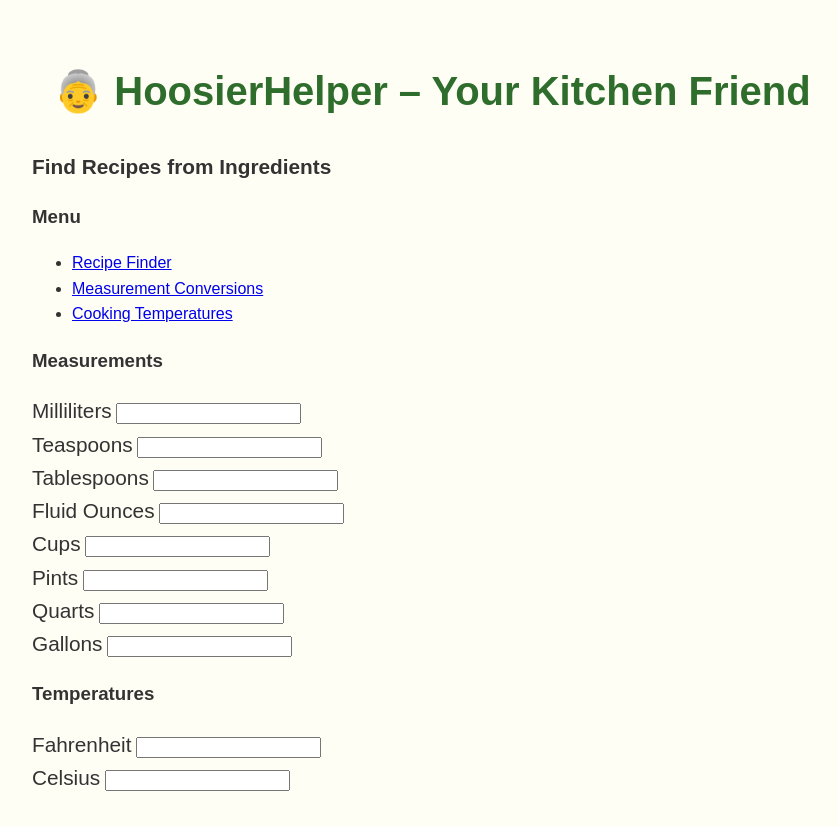
After one commit to MicahSamuel77/XTernHackathonRecipeApp, a Flask app: template templates/measurement.html in a window 1280 px wide. The commit adds this page. Shown: the whole page, without its empty margins (208-1047 px from the left). Run offline with Flask 3, Linux system fonts and the light colour scheme; the template is opened without the code that fills it, so the values that code supplies are empty.

Commit message:
conversion things and visual fixes

```diff
--- a/scripts/conversions.js
+++ b/scripts/conversions.js
@@ -1,38 +1,128 @@
-function convertFromTbsp() {
-    const tbspInput = document.getElementById("tablespoons");
-    const tspInput = document.getElementById("teaspoons");
-    const mlInput = document.getElementById("milliliters");
-
-    if (isNaN(tbspInput.value)) {
-        tbspInput.value = "";
-    } else {
-        tspInput.value = tbspInput.value*3;
-        mlInput.value = Math.round(10 * tbspInput.value * 14.787) / 10
+function convertToCups(amount, measurement) {
+    switch(measurement) {
+        case "ml":
+            return amount / 236.59;
+        case "tsp":
+            return amount / 48;
+        case "tbsp":
+            return amount / 16;
+        case "floz":
+            return amount / 8;
+        case "pints":
+            return amount * 2;
+        case "quarts":
+            return amount * 4;
+        case "gallons":
+            return amount * 16;
     }
 }
 
-function convertFromTsp() {
-    const tbspInput = document.getElementById("tablespoons");
-    const tspInput = document.getElementById("teaspoons");
-    const mlInput = document.getElementById("milliliters");
-
-    if (isNaN(tspInput.value)) {
-        tspInput.value = "";
-    } else {
-        tbspInput.value = Math.round(10 * tspInput.value / 3) / 10;
-        mlInput.value = Math.round(10 * tspInput.value * 4.929) / 10
+function convertFromCups(amount, measurement) {
+    switch(measurement) {
+        case "ml":
+            return amount * 236.59;
+        case "tsp":
+            return amount * 48;
+        case "tbsp":
+            return amount * 16;
+        case "floz":
+            return amount * 8;
+        case "pints":
+            return amount / 2;
+        case "quarts":
+            return amount / 4;
+        case "gallons":
+            return amount / 16;
     }
 }
 
-function convertFromMl() {
-    const tbspInput = document.getElementById("tablespoons");
-    const tspInput = document.getElementById("teaspoons");
-    const mlInput = document.getElementById("milliliters");
+function updateInputs(amount, measurement) {
+    const amountInCups = (measurement == "cups" ? amount : convertToCups(amount, measurement));
 
-    if (isNaN(mlInput.value)) {
-        mlInput.value = "";
-    } else {
-        tspInput.value = Math.round(10 * mlInput.value / .203) / 10;
-        tbspInput.value = Math.round(10 * mlInput.value / .068) / 10
+    if (measurement != "floz") {
+        const flOzInput = document.getElementById("fluidoz");
+        flOzInput.value = Math.round(100 * convertFromCups(amountInCups, "floz")) / 100;
+    }
+    if (measurement != "cups") {
+        const cupsInput = document.getElementById("cups");
+        cupsInput.value = Math.round(100 * amountInCups) / 100;
+    }
+    if (measurement != "cups") {
+        const pintsInput = document.getElementById("pints");
+        pintsInput.value = Math.round(100 * convertFromCups(amountInCups, "pints")) / 100;
+    }
+    if (measurement != "quarts") {
+        const quartsInput = document.getElementById("quarts");
+        quartsInput.value = Math.round(100 * convertFromCups(amountInCups, "quarts")) / 100;
+    }
+    if (measurement != "gallons") {
+        const gallonsInput = document.getElementById("gallons");
+        gallonsInput.value = Math.round(100 * convertFromCups(amountInCups, "gallons")) / 100;
+    }
+    if (measurement != "tbsp") {
+        const tbspInput = document.getElementById("tablespoons");
+        tbspInput.value = Math.round(100 * convertFromCups(amountInCups, "tbsp")) / 100;
+    }
+    if (measurement != "tsp") {
+        const tspInput = document.getElementById("teaspoons");
+        tspInput.value = Math.round(100 * convertFromCups(amountInCups, "tsp")) / 100;
+    }
+    if (measurement != "ml") {
+        const mlInput = document.getElementById("milliliters");
+        mlInput.value = Math.round(100 * convertFromCups(amountInCups, "ml")) / 100;
     }
 }
+
+function updateFromTbsp() {
+    const tbspInput = document.getElementById("tablespoons");
+    updateInputs(tbspInput.value, "tbsp");
+}
+
+function updateFromFlOz() {
+    const flOzInput = document.getElementById("fluidoz");
+    updateInputs(flOzInput.value, "floz");
+}
+
+function updateFromTsp() {
+    const tspInput = document.getElementById("teaspoons");
+    updateInputs(tspInput.value, "tsp");
+}
+
+function updateFromMl() {
+    const mlInput = document.getElementById("milliliters");
+    updateInputs(mlInput.value, "ml");
+}
+
+function updateFromCups() {
+    const cupsInput = document.getElementById("cups");
+    updateInputs(cupsInput.value, "cups");
+}
+
+function updateFromPints() {
+    const pintsInput = document.getElementById("pints");
+    updateInputs(pintsInput.value, "pints");
+}
+
+function updateFromQuarts() {
+    const quartsInput = document.getElementById("quarts");
+    updateInputs(quartsInput.value, "quarts");
+}
+
+function updateFromGallons() {
+    const gallonsInput = document.getElementById("gallons");
+    updateInputs(gallonsInput.value, "gallons");
+}
+
+function updateFromF() {
+    const fInput = document.getElementById("fahrenheit");
+    const cInput = document.getElementById("celsius");
+
+    cInput.value = Math.round(100 * (fInput.value - 32) / 1.8) / 100
+}
+
+function updateFromC() {
+    const fInput = document.getElementById("fahrenheit");
+    const cInput = document.getElementById("celsius");
+
+    fInput.value = Math.round(100 * (cInput.value * 1.8) + 32) / 100
+}
--- a/static/styles.css
+++ b/static/styles.css
@@ -1,31 +1,68 @@
 body {
     font-family: Arial, sans-serif;
-    font-size: 18px;
-    background: #fff8e1;
-    color: #000;
+    background-color: #fffef5;
+    color: #333;
+    max-width: 800px;
+    margin: auto;
+    padding: 2em;
+    line-height: 1.6;
+}
+h1 {
+    font-size: 2.5em;
     text-align: center;
+    color: #2e6d2c;
+}
+label,
+p,
+h2,
+button {
+    font-size: 1.3em;
+}
+input[type="file"] {
+    font-size: 1.2em;
+    padding: 10px;
+    margin: 10px 0;
+}
+button {
+    font-size: 1.5em;
+    padding: 10px 20px;
+    background-color: #2e6d2c;
+    color: white;
+    border: none;
+    border-radius: 10px;
+    cursor: pointer;
+    margin: 5px;
+}
+button:hover {
+    background-color: #245423;
+}
+#output {
+    margin-top: 30px;
+    background: #f8f8f8;
     padding: 20px;
+    border-radius: 12px;
+    border: 2px solid #ccc;
 }
-
-h1 {
-    font-size: 28px;
-    color: #4e342e;
+#read-aloud-btn,
+#prev-btn,
+#next-btn,
+#pause-btn,
+#resume-btn {
+    display: none;
 }
-
-button {
-    font-size: 20px;
-    padding: 10px 20px;
-    background-color: #8bc34a;
-    border: none;
+#controls {
+    margin-top: 15px;
+    text-align: center;
+}
+.preview {
+    margin-top: 20px;
+}
+.preview img {
+    max-width: 200px;
+    margin: 10px;
     border-radius: 8px;
-    cursor: pointer;
 }
-
-pre {
-    background: #f1f8e9;
-    padding: 10px;
-    border-radius: 6px;
-    text-align: left;
-    max-width: 600px;
-    margin: auto;
+.error {
+    color: red;
+    font-weight: bold;
 }
--- /dev/null
+++ b/templates/measurement.html
@@ -0,0 +1,82 @@
+<!DOCTYPE html>
+<html lang="en">
+
+<script src="../scripts/conversions.js"></script>
+<head>
+    <link rel="stylesheet" href="../static/styles.css">
+    <meta charset="UTF-8">
+    <meta name="viewport" content="width=device-width, initial-scale=1.0">
+    <title>Measurement Conversions</title>
+</head>
+<body>
+    <div>
+        <header>
+            <h1>👵 HoosierHelper – Your Kitchen Friend</h1>
+            <h2>Find Recipes from Ingredients</h2>
+        </header>
+
+        <nav>
+            <h3>Menu</h3>
+            <ul>
+                <li><a href="index.html">Recipe Finder</a></li>
+                <li><a href="measurement.html">Measurement Conversions</a></li>
+                <li><a href="temperature.html">Cooking Temperatures</a></li>
+            </ul>
+        </nav>
+
+        <main>
+            <h3>Measurements</h3>
+            <form>
+                <div>
+                    <label for="milliliters">Milliliters</label>
+                    <input type="number" id="milliliters" onblur="updateFromMl()" />
+                </div>
+                <div>
+                    <label for="teaspoons">Teaspoons</label>
+                    <input type="number" id="teaspoons" onblur="updateFromTsp()" />
+                </div>
+                <div>
+                    <label for="tablespoons">Tablespoons</label>
+                    <input type="number" id="tablespoons" onblur="updateFromTbsp()" />
+                </div>
+                <div>
+                    <label for="fluidoz">Fluid Ounces</label>
+                    <input type="number" id="fluidoz" onblur="updateFromFlOz()" />
+                </div>
+                <div>
+                    <label for="cups">Cups</label>
+                    <input type="number" id="cups" onblur="updateFromCups()" />
+                </div>
+                <div>
+                    <label for="pints">Pints</label>
+                    <input type="number" id="pints" onblur="updateFromPints()" />
+                </div>
+                <div>
+                    <label for="quarts">Quarts</label>
+                    <input type="number" id="quarts" onblur="updateFromQuarts()" />
+                </div>
+                <div>
+                    <label for="gallons">Gallons</label>
+                    <input type="number" id="gallons" onblur="updateFromGallons()" />
+                </div>
+            </form>
+
+            <h3>Temperatures</h3>
+            <form>
+                <div>
+                    <label for="fahrenheit">Fahrenheit</label>
+                    <input type="number" id="fahrenheit" onblur="updateFromF()" />
+                </div>
+                <div>
+                    <label for="celsius">Celsius</label>
+                    <input type="number" id="celsius" onblur="updateFromC()" />
+                </div>
+            </form>
+        </main>
+
+        <footer>
+
+        </footer>
+    </div>
+</body>
+</html>
```
Also changed, not shown: info/measurement.html (deleted, +0 -49 lines), info/temperature.html (deleted, +0 -33 lines), templates/index.html (+18 -83 lines), templates/temperature.html (renamed from info/recipes.html, +6 -5 lines), styles/main.css (deleted).
